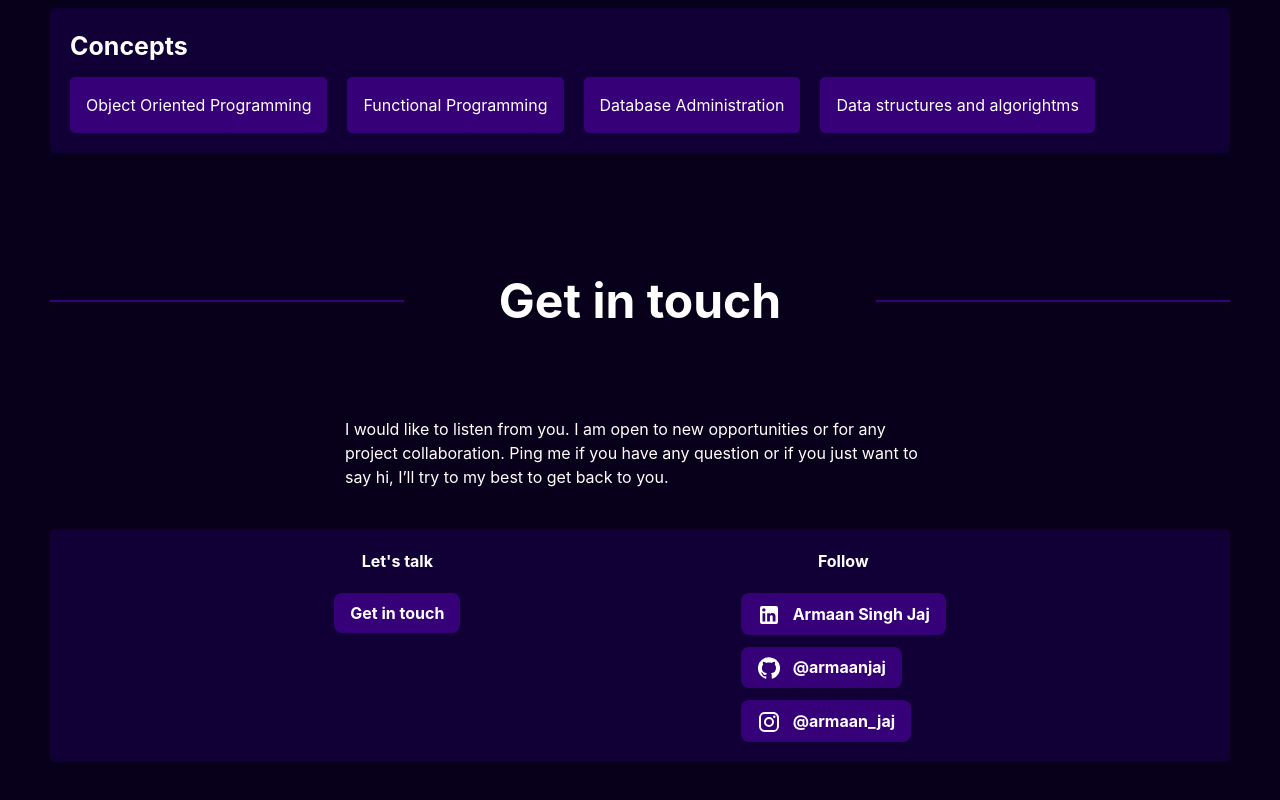
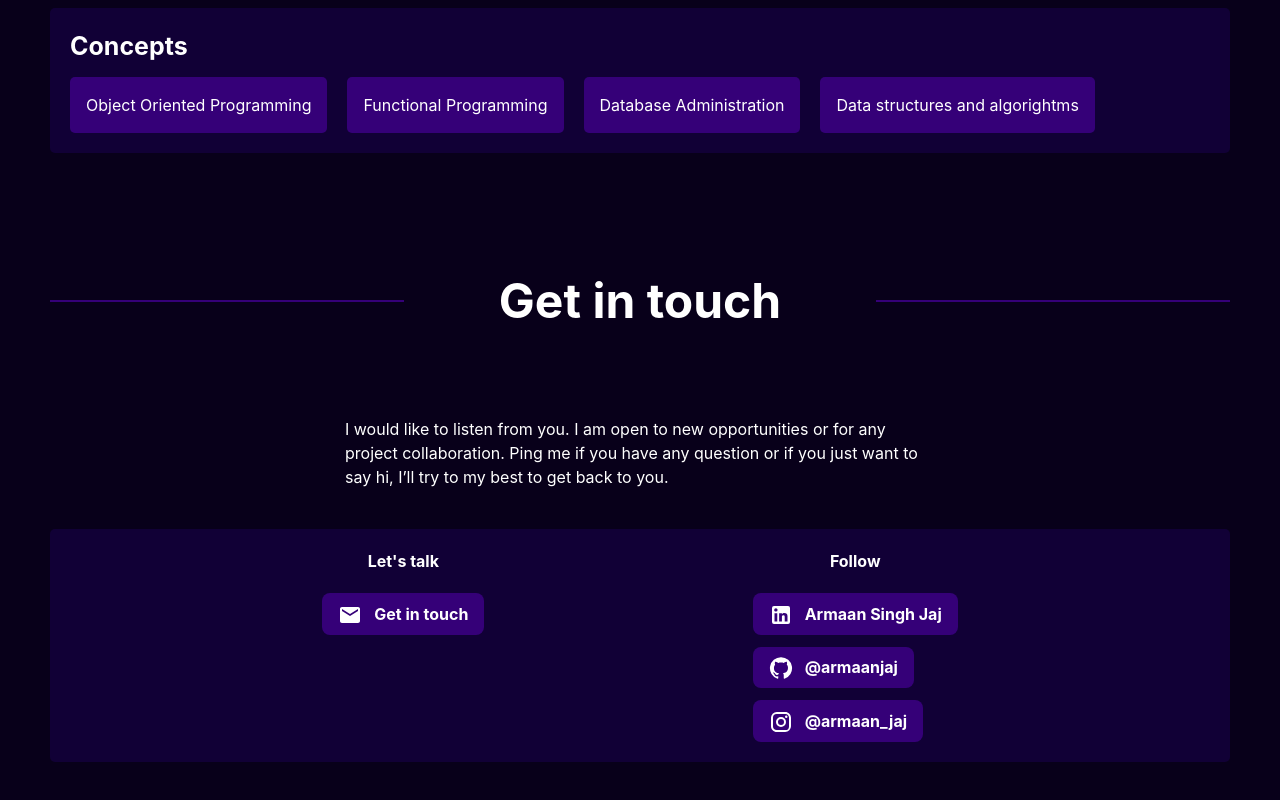
Before and after one commit to armaanjaj/portfolio_v1, a Next.js app: page / in a window 1280 px wide. Shown: the part 3714-4514 px from the top of the page. Built offline with nearby package versions, Linux system fonts and the light colour scheme.

Commit message:
update: Add mail icon to button in contact.js

```diff
--- a/components/sections/Contact.js
+++ b/components/sections/Contact.js
@@ -4,6 +4,7 @@ import Link from "next/link";
 import InstagramIcon from "@mui/icons-material/Instagram";
 import LinkedInIcon from "@mui/icons-material/LinkedIn";
 import GitHubIcon from "@mui/icons-material/GitHub";
+import MailIcon from "@mui/icons-material/Mail";
 
 function Contact() {
     const [name, setName] = useState("");
@@ -137,8 +138,11 @@ function Contact() {
                                 delay: 0.5,
                                 type: "spring",
                             }}
-                            className="flex flex-row justify-center items-center px-[1rem] py-[0.50rem] bg-[#350078] rounded-[8px] text-[1rem] font-bold hover:cursor-pointer"
+                            className="gap-3 flex flex-row justify-center items-center px-[1rem] py-[0.50rem] bg-[#350078] rounded-[8px] text-[1rem] font-bold hover:cursor-pointer"
                         >
+                                <div>
+                                    <MailIcon/>
+                                </div>
                             <Link href={"mailto:armaan.jaj@gmail.com"}>
                                 Get in touch
                             </Link>
```
